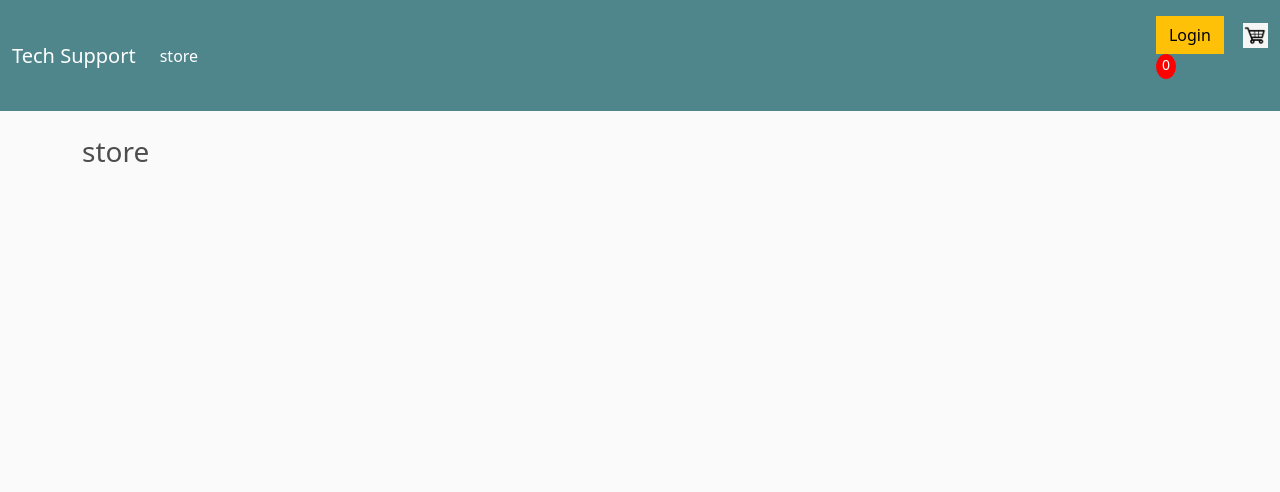
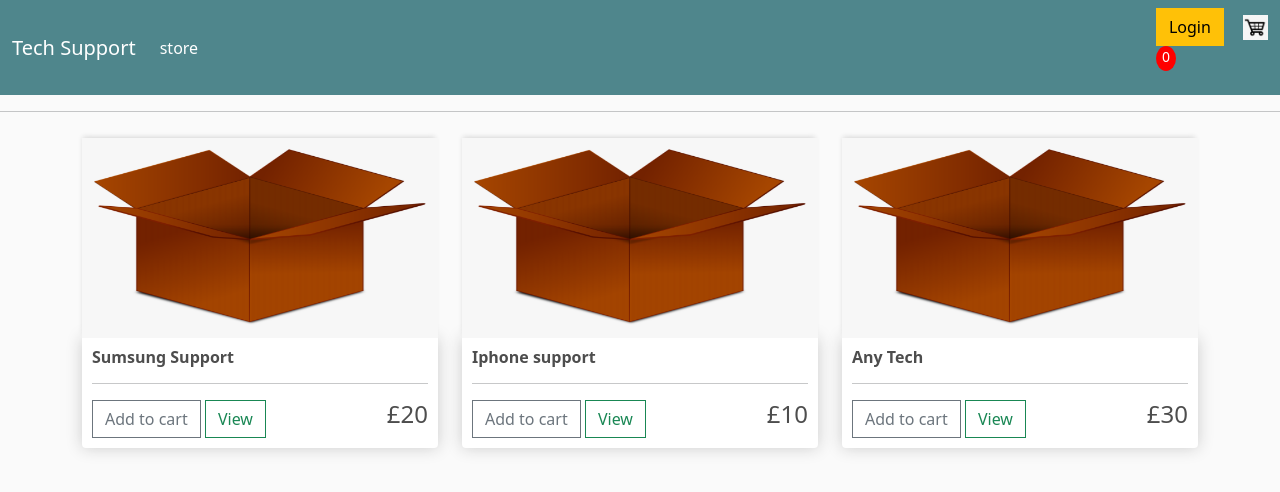
Before and after one commit to naaadjeleyc/jubilant-doodle, a Django app: page / in a window 1280 px wide. Shown: the top 492 px of the page. Run offline with Django 3.2, Linux system fonts and the light colour scheme.

Commit message:
First commit

```diff
--- a/TechSup/templates/store/main.html
+++ b/TechSup/templates/store/main.html
@@ -28,7 +28,7 @@
                         </li>
 
                     </ul>
-                    <div class = "form-inline my-2 my-1g-0" >
+                    <div class = "form-inline my-2 my-lg-0" >
                         <a href="#"class="btn btn-warning">Login</a>
                         <a href="{% url 'cart' %}">
                             <img id="cart-icon" src="{% static 'images/cart.png' %}">
@@ -39,7 +39,7 @@
             </div>
         </nav>
 
-        <br>
+        <hr>
         <div class="container">
             {% block content %}
 
--- a/TechSup/templates/store/store.html
+++ b/TechSup/templates/store/store.html
@@ -2,6 +2,41 @@
 {% load static %}
 {% block content %}
 
-<h3> store </h3>
+<div class ="row">
+    <div class="col-lg-4">
+        <img class="thumbnail" src="{% static 'images/box.png' %}">
+        <div class="box-element product">
+            <h6><strong>Sumsung Support</strong></h6>
+            <hr>
+            <button class="btn btn-outline-secondary add-btn">Add to cart </button>
+            <a class="btn btn-outline-success" href="#"> View</a>
+            <h4 style="display: inline-block;float: right;">£20</h4>
+        </div>
+
+    </div>
+
+    <div class ="col-lg-4">
+        <img class="thumbnail" src="{% static 'images/box.png' %}">
+        <div class="box-element product">
+            <h6><strong>Iphone support</strong></h6>
+            <hr>
+            <button class="btn btn-outline-secondary add-btn">Add to cart </button>
+            <a class="btn btn-outline-success" href="#"> View</a>
+            <h4 style="display: inline-block;float: right;">£10</h4>
+        </div>
+    </div>
+
+    <div class ="col-lg-4">
+        <img class="thumbnail" src="{% static 'images/box.png' %}">
+        <div class="box-element product">
+            <h6><strong>Any Tech</strong></h6>
+            <hr>
+            <button class="btn btn-outline-secondary add-btn">Add to cart </button>
+            <a class="btn btn-outline-success" href="#"> View</a>
+            <h4 style="display: inline-block;float: right;">£30</h4>
+        </div>
+    </div>
+</div>
+
 
 {% endblock content %}
```
Also changed, not shown: static/images/box.png (added).
